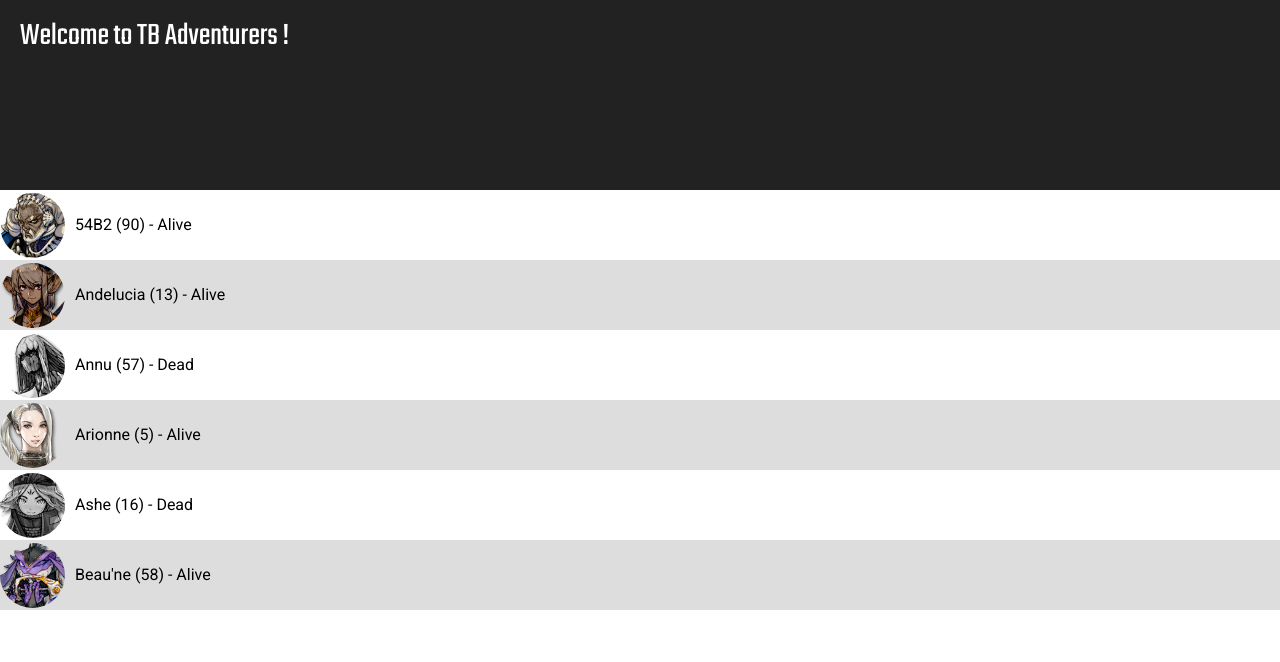
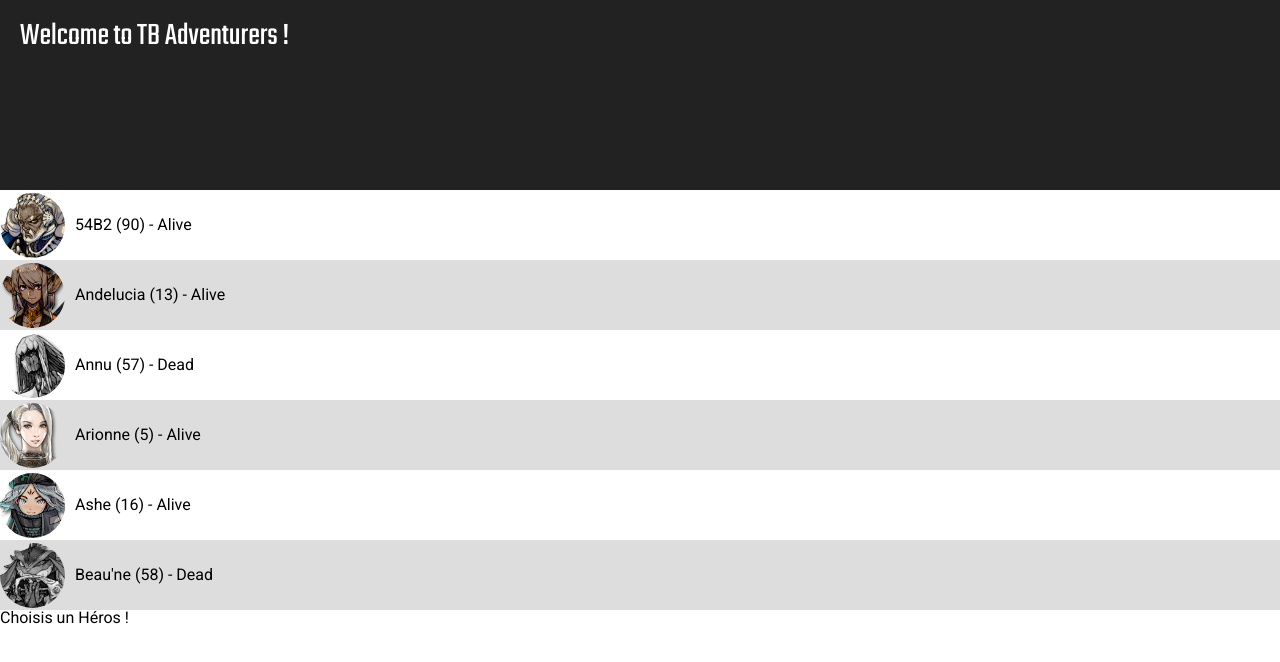
Before and after one commit to Senvisage/first-react-page, a React (Create React App) app: page / in a window 1280 px wide. Shown: the top 662 px of the page. Built offline with nearby package versions, Linux system fonts and the light colour scheme.

Commit message:
Adding a "OnClick" behaviour on every CharacterListItem

```diff
--- a/src/App.js
+++ b/src/App.js
@@ -28,20 +28,31 @@ class App extends Component {
       {
         name: 'Ashe',
         level: 16,
-        isDead: true
       },
       {
         name: "Beau'ne",
         level: 58,
-        isDead: false
+        isDead: true
       },
     ],
     activeCharacter: {}
   }
 
+  searchCharactersByName = name => this.state.characters.filter((char) => {
+    if(char.name.toLowerCase().indexOf(name.toLowerCase())!==-1)
+      return char;
+    return undefined;
+  });
+
+  handleCharacterListItemClick = name => {
+    console.log("Searching for adequate adventurers (name="+name+")...");
+    //console.log(this.searchCharactersByName(name)[0]);  //OK
+    this.setState({ activeCharacter: this.searchCharactersByName(name)[0] });
+    console.log(this.state);
+  }
+
   render() {
-    const {characters} = this.state;
-
+    const {characters, activeCharacter} = this.state;
     return (
       <div className="App">
         <header>
@@ -50,9 +61,17 @@ class App extends Component {
         <main>
           <ul>
             {characters.map((character, index) => (
-              <CharacterListItem name={character.name} level={character.level} isDead={character.isDead | "false"} index={index} />
+              <CharacterListItem
+                key={index}
+                name={character.name}
+                level={character.level}
+                isDead={character.isDead | "false"}
+                onClick={this.handleCharacterListItemClick} />
             ))}
           </ul>
+          <p>
+            {activeCharacter.name || "Choisis un Héros !"}
+          </p>
         </main>
       </div>
     );
--- a/src/components/CharacterListItem.css
+++ b/src/components/CharacterListItem.css
@@ -3,6 +3,7 @@
   display: flex;
   flex-flow: row nowrap;
   align-items: center;
+  cursor: context-menu;
 }
 .CharacterListItem:nth-of-type(2n) {
   background-color: #DDD;
--- a/src/components/CharacterListItem.js
+++ b/src/components/CharacterListItem.js
@@ -2,8 +2,8 @@ import React from 'react'
 
 import './CharacterListItem.css'
 
-const CharacterListItem = ({ name, level, isDead=false }) => (
-  <li className="CharacterListItem">
+const CharacterListItem = ({ name, level, onClick, isDead=false }) => (
+  <li className="CharacterListItem" onClick={() => onClick(name)}>
     <div className="container">
       <img src={`img/${name}_icon.png`} alt={`${name}`} className={isDead?"dead":""}/>
     </div>
```
